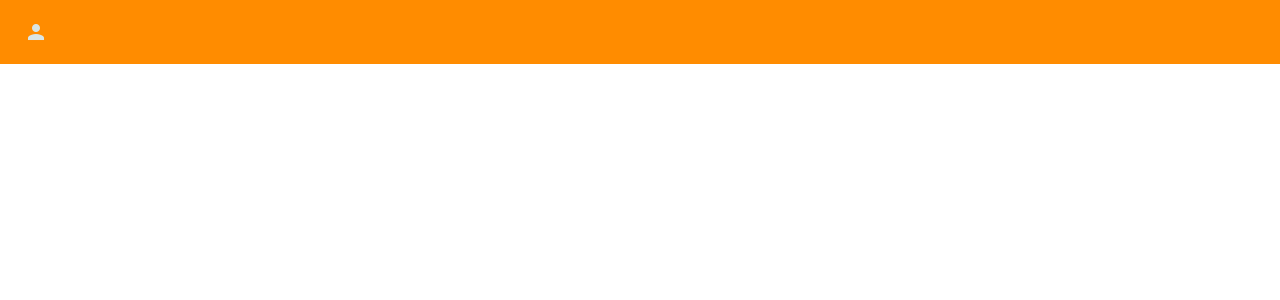
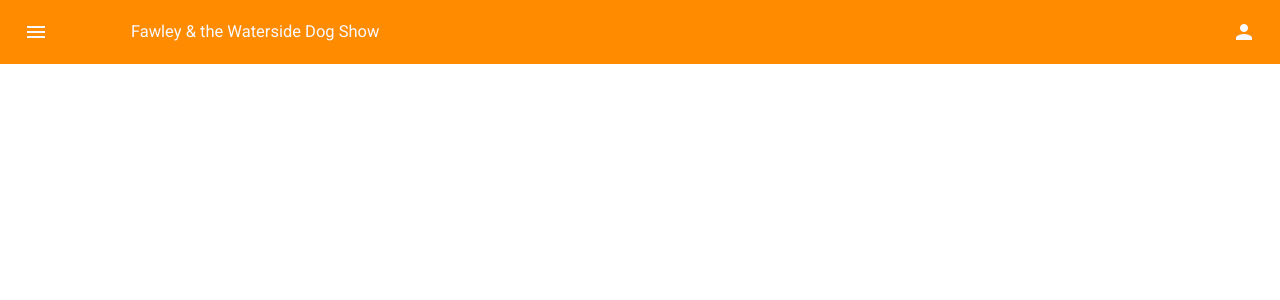
Before and after one commit to eddiemosh/fawley-waterside-dog-show, an Angular app: page / in a window 1280 px wide. Shown: the top 300 px of the page. Built offline with nearby package versions, Linux system fonts and the light colour scheme.

Commit message:
Adding buttons to header

```diff
--- a/src/app/header/header.component.css
+++ b/src/app/header/header.component.css
@@ -1,3 +1,19 @@
 .toolbar {
   background-color: darkorange;
 }
+
+.menu-button {
+  color: ghostwhite;
+}
+.profile-button {
+  color: ghostwhite;
+  cursor: auto;
+  margin-left: auto
+}
+
+header {
+  font-size: 75%;
+  align-items: center;
+  color: ghostwhite;
+  margin-left: 6%;
+}
--- a/src/app/header/header.component.html
+++ b/src/app/header/header.component.html
@@ -1,5 +1,11 @@
 <mat-toolbar class="toolbar">
-  <button mat-icon-button>
+  <button mat-icon-button class="menu-button">
+    <mat-icon>menu</mat-icon>
+  </button>
+  <header>
+    Fawley & the Waterside Dog Show
+  </header>
+  <button mat-icon-button class="profile-button">
     <mat-icon>person</mat-icon>
   </button>
 </mat-toolbar>
--- a/src/index.html
+++ b/src/index.html
@@ -8,6 +8,7 @@
   <link rel="icon" type="image/x-icon" href="favicon.ico">
   <link href="https://fonts.googleapis.com/css2?family=Roboto:wght@300;400;500&display=swap" rel="stylesheet">
   <link href="https://fonts.googleapis.com/icon?family=Material+Icons" rel="stylesheet">
+
 </head>
 <body class="mat-typography">
   <app-root></app-root>
--- a/src/styles.css
+++ b/src/styles.css
@@ -1,4 +1,3 @@
-/* You can add global styles to this file, and also import other style files */
 
 html, body { height: 100%; }
 body { margin: 0; font-family: Roboto, "Helvetica Neue", sans-serif; }
```
